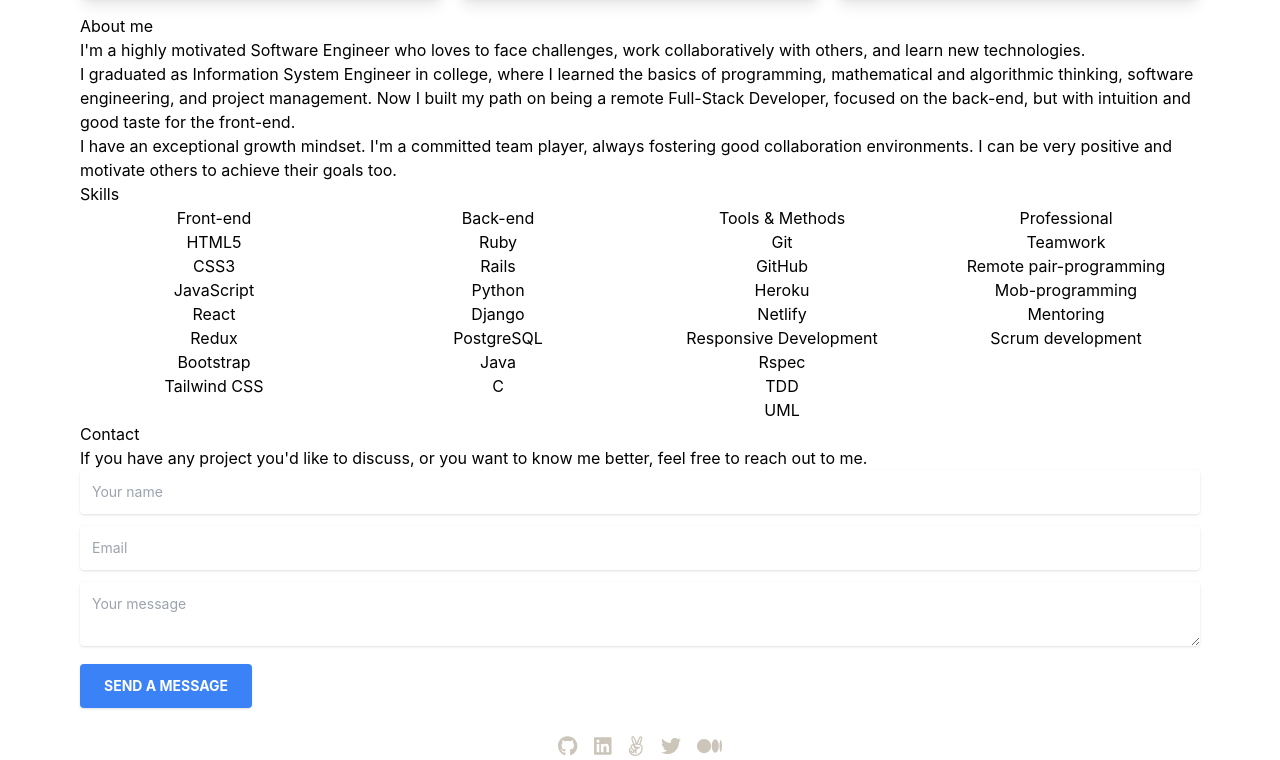
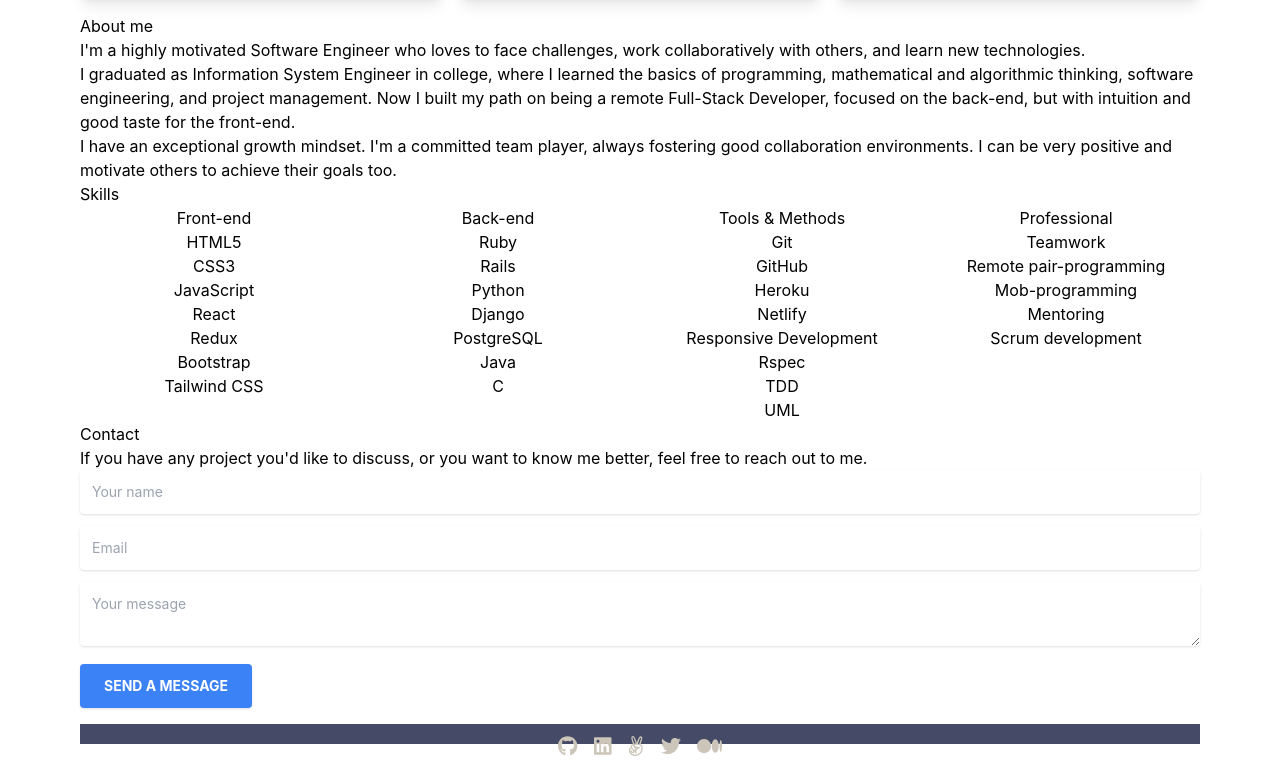
Before and after one commit to nachosala89/portfolio, a React (Create React App) app: page / in a window 1280 px wide. Shown: the part 1498-2258 px from the top of the page. Built offline with nearby package versions, Linux system fonts and the light colour scheme.

Commit message:
Add styling to footer

```diff
--- a/src/index.css
+++ b/src/index.css
@@ -57,6 +57,12 @@
   opacity: 1;
 }
 
+.footer {
+  background-color: #454B66;
+  color: #500;
+  font-family: 'Roboto Slab', serif;
+}
+
 .brand-icon {
   color: #CCC5B9;
   height: 20px;
```
